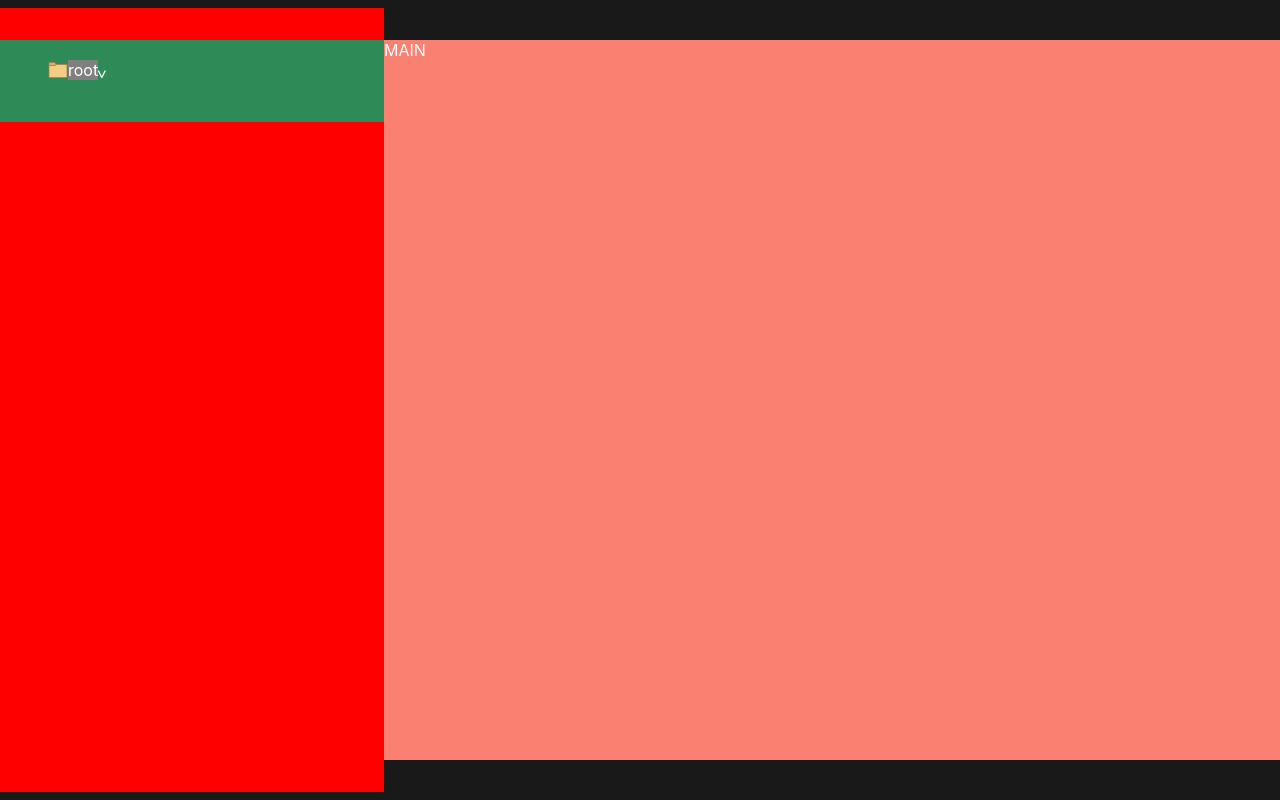
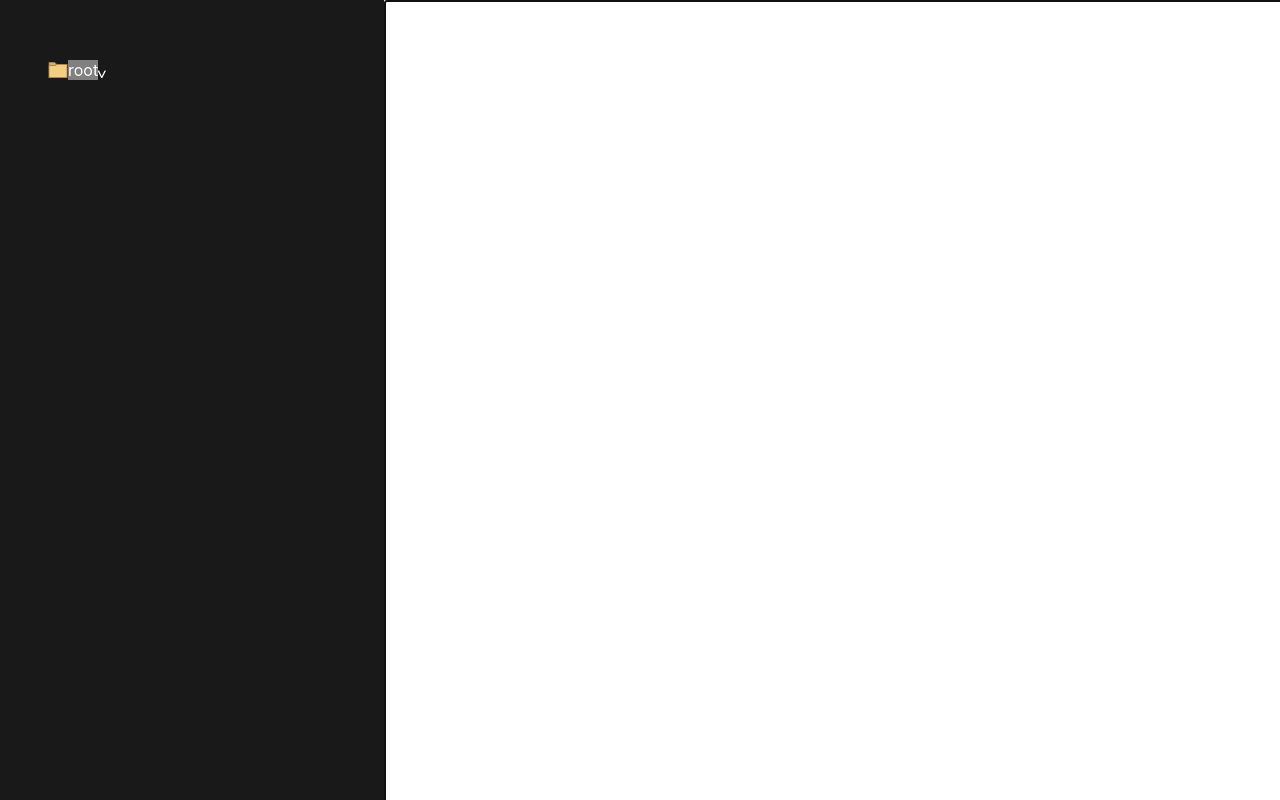
Before and after one commit to pouim/web-ide, a React (Create React App) app: page / in a window 1280 px wide. Built offline with nearby package versions, Linux system fonts and the light colour scheme.

Commit message:
feat: (code editor)

```diff
--- a/src/App.css
+++ b/src/App.css
@@ -13,12 +13,12 @@
   height: 90%;
   width: 30%;
   padding: 2rem 0;
-  background-color: red;
+  background-color: transparent;
   overflow: auto;
 
 }
 .main {
-  height: 90%;
+  height: 100%;
   width: 70%;
   background-color: salmon;
   overflow: auto;
--- a/src/App.tsx
+++ b/src/App.tsx
@@ -1,5 +1,6 @@
 import React, { useState } from "react";
 import "./App.css";
+import CodeEditor from "./component/Code-Editor";
 import TreeView from "./component/treeview";
 import { initialTreeData } from "./mock";
 
@@ -11,7 +12,9 @@ function App() {
       <div className="left">
         <TreeView data={treeData} />
       </div>
-      <div className="main">MAIN</div>
+      <div className="main">
+        <CodeEditor />
+      </div>
     </div>
   );
 }
--- /dev/null
+++ b/src/component/Code-Editor/index.tsx
@@ -0,0 +1,12 @@
+import React from "react";
+import styles from "./styles.module.css";
+
+const CodeEditor = () => {
+  return (
+    <div className={styles.wrapper}>
+      <textarea autoFocus className={styles.textarea} />
+    </div>
+  );
+};
+
+export default CodeEditor;
--- /dev/null
+++ b/src/component/Code-Editor/styles.module.css
@@ -0,0 +1,10 @@
+.wrapper {
+    height: 100%;
+}
+
+.textarea {
+    width: 100%;
+    height: 100vh;
+    font-size: 25px;
+    padding: 5rem;
+}
--- a/src/component/treeview/styles.module.css
+++ b/src/component/treeview/styles.module.css
@@ -2,6 +2,5 @@
     display: flex;
     flex-direction: column;
     align-items: flex-start;
-    background-color: seagreen;
     padding: 1rem 3rem;
 }
--- a/src/index.css
+++ b/src/index.css
@@ -1,3 +1,24 @@
+::-webkit-scrollbar {
+  width: 15px;
+}
+
+/* Track */
+::-webkit-scrollbar-track {
+  box-shadow: inset 0 0 5px grey;
+  border-radius: 10px;
+}
+
+/* Handle */
+::-webkit-scrollbar-thumb {
+  background: #000;
+  border-radius: 10px;
+}
+
+/* Handle on hover */
+::-webkit-scrollbar-thumb:hover {
+  background: rgba(0, 0, 0, 0.2);
+}
+
 body {
   margin: 0;
   font-family: -apple-system, BlinkMacSystemFont, 'Segoe UI', 'Roboto', 'Oxygen',
```
